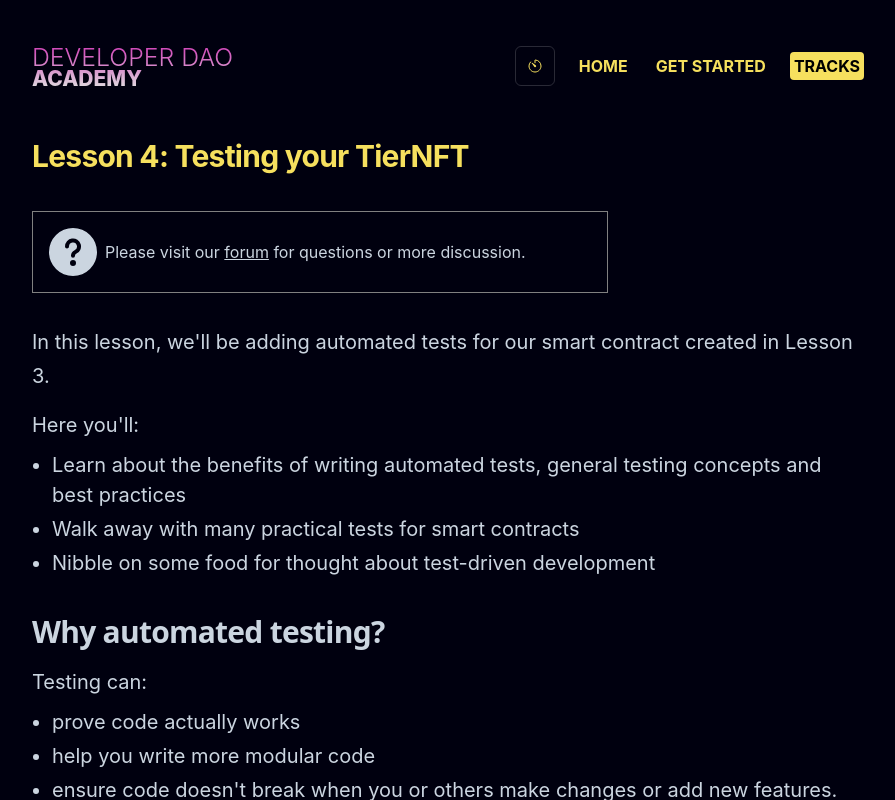
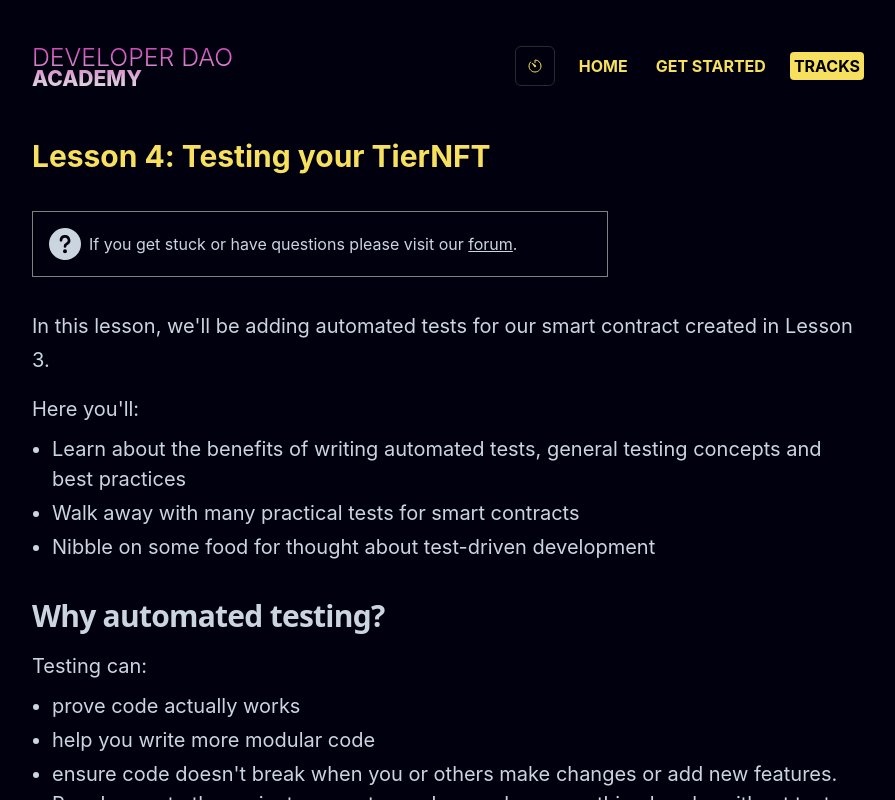
Before and after one commit to Developer-DAO/academy, a Next.js app: page /lessons/projects/4 in a window 1280 px wide. Shown: the top 800 px of the page, without its empty margins (192-1087 px from the left). Built offline with nearby package versions, Linux system fonts and the light colour scheme.

Commit message:
LessonHeader: add default Peeranha URL if discussionUrl not provided.
Move styling out of theme and move it inline for easier editing.

Shrink down QuestionIcon size.

```diff
--- a/components/mdx/LessonHeader.tsx
+++ b/components/mdx/LessonHeader.tsx
@@ -1,45 +1,57 @@
-import { Box, useStyleConfig, Text, Link, HStack } from '@chakra-ui/react'
+import { Box, Text, Link, HStack } from '@chakra-ui/react'
 import NextLink from 'next/link'
 import { QuestionIcon } from '@chakra-ui/icons'
 
 interface LessonHeaderProps {
   title: string
-  discussionUrl: string
+  discussionUrl?: string
 }
 
+const DEFAULT_DISCUSSION_URL = 'https://developerdao.peeranha.io/'
+
 export function LessonHeader({ title, discussionUrl }: LessonHeaderProps) {
-  const headerStyle = useStyleConfig('LessonHeader')
+  let forumLink = discussionUrl || DEFAULT_DISCUSSION_URL
 
   return (
     <Box>
-      <Box __css={headerStyle}>
-        <Text>{title}</Text>
+      <Box>
+        <Text
+          mt="1.5em"
+          fontWeight="bold"
+          fontSize="1.875rem"
+          letterSpacing={-0.025}
+          color="yellow.300"
+        >
+          {title}
+        </Text>
       </Box>
+      {forumLink && (
         <HStack
           borderWidth="thin"
           borderColor="gray"
-        padding="4"
-        marginY="8"
+          padding={4}
+          marginY={8}
           columnGap={2}
           maxWidth="xl"
         >
           <Box>
-          <QuestionIcon w={12} h={12} />
+            <QuestionIcon w={8} h={8} />
           </Box>
           <Box>
-          Please visit our{' '}
+            If you get stuck or have questions please visit our{' '}
             <Link
               as={NextLink}
-            href={discussionUrl}
+              href={forumLink}
               passHref
               isExternal
               textDecoration="underline"
             >
               forum
-          </Link>{' '}
-          for questions or more discussion.
+            </Link>
+            .
           </Box>
         </HStack>
+      )}
     </Box>
   )
 }
--- a/theme.ts
+++ b/theme.ts
@@ -133,15 +133,6 @@ const components = {
       },
     },
   },
-  LessonHeader: {
-    baseStyle: {
-      mt: '1.5em',
-      fontWeight: 'bold',
-      fontSize: '1.875rem',
-      letterSpacing: '-.025em',
-      color: 'yellow.300',
-    },
-  },
 }
 
 export const theme = extendTheme({
```
Lines whose indentation alone changed are shown as unchanged.
